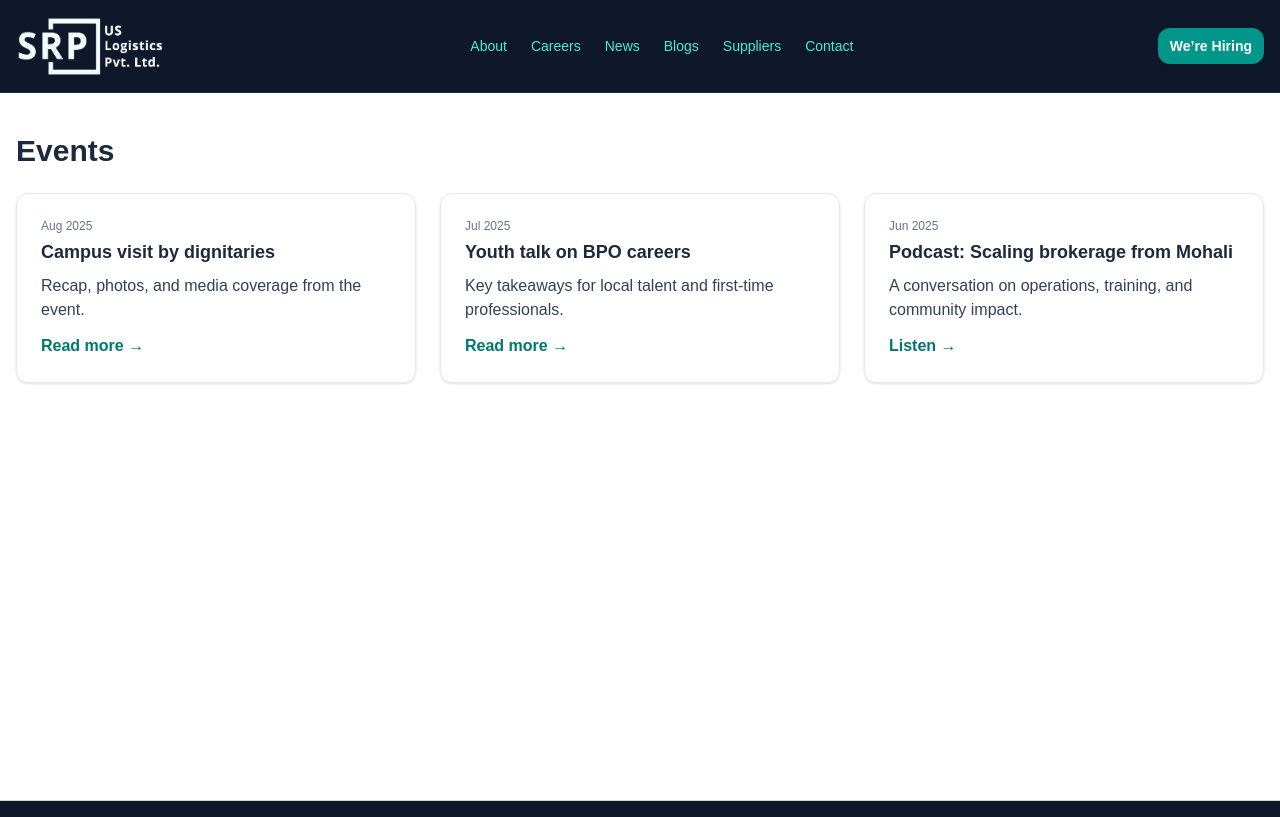
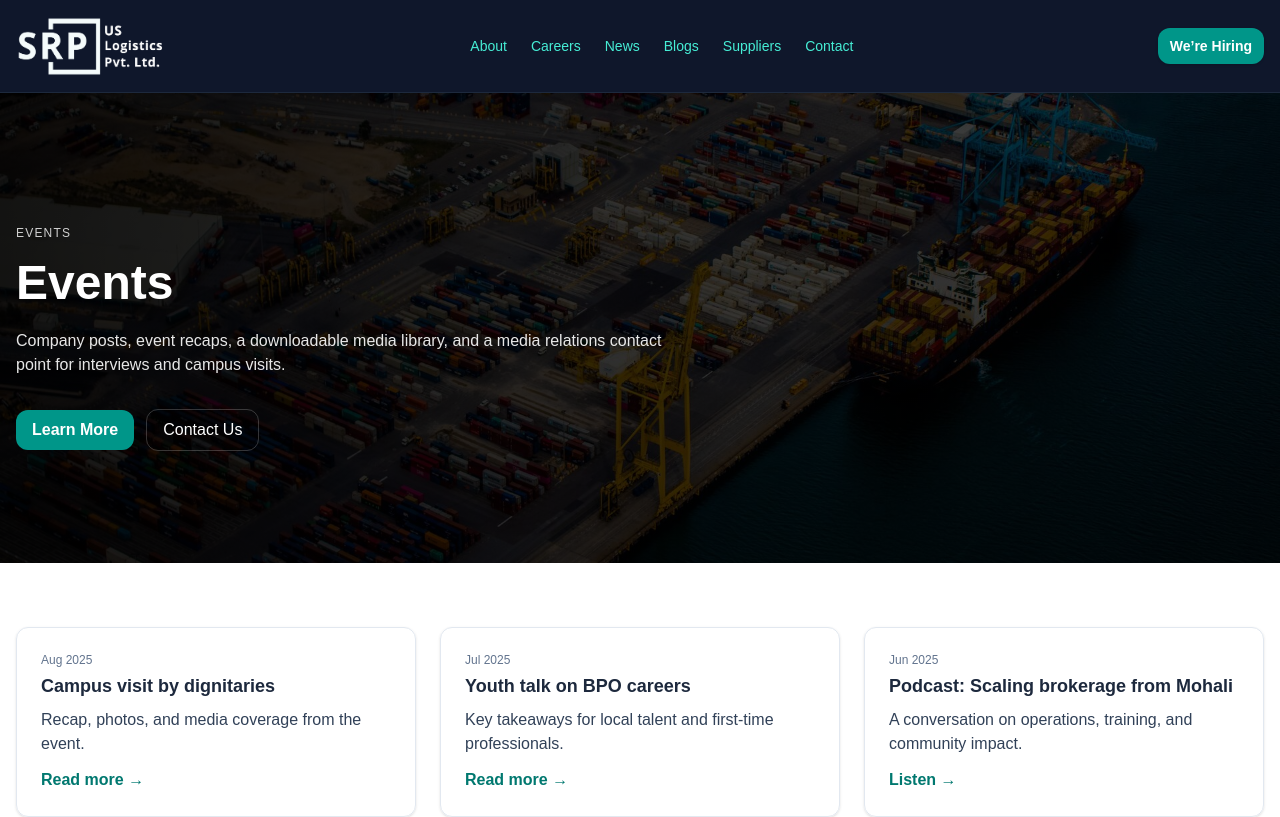
Before and after one commit to vivekinsonix/srp-india, a Next.js app: page /news/events in a window 1280 px wide. Shown: the top 817 px of the page. Built offline with nearby package versions, Linux system fonts and the light colour scheme.

Commit message:
Sub neader chnages

```diff
--- a/src/app/about/purpose/page.tsx
+++ b/src/app/about/purpose/page.tsx
@@ -58,7 +58,7 @@ export default function PurposeContent() {
       </div>
 
       {/* Topic Cards */}
-      <div className="grid grid-cols-2 gap-8">
+      <div className="grid grid-col-1 lg:grid-cols-2 gap-8">
         {topics.map(({ id, title, description }) => (
           <div
             key={id}
--- a/src/app/news/events/page.tsx
+++ b/src/app/news/events/page.tsx
@@ -2,6 +2,7 @@
 "use client";
 import Header from "../../header/page";
 import Footer from "../../footer/page";
+import HeroSection from "@/app/subheader/page";
 export default function EventsPage() {
   const events = [
     {
@@ -31,8 +32,17 @@ export default function EventsPage() {
     <>
       <div className="min-h-screen bg-white text-slate-800">
         <Header />
+        <HeroSection
+          backgroundImage="/hero-bg.jpg"
+          eyebrow="Events"
+          title="Events"
+          highlight=""
+          description="Company posts, event recaps, a downloadable media library, and a media relations contact point for interviews and campus visits."
+          primaryAction={{ label: "Learn More", href: "/about" }}
+          secondaryAction={{ label: "Contact Us", href: "/contact" }}
+        />
         <main className="container mx-auto max-w-7xl px-4 py-10">
-      <h1 className="text-3xl font-semibold">Events</h1>
+
 
           <div className="mt-6 grid gap-6 md:grid-cols-3">
             {events.map((e, idx) => (
--- a/src/app/news/post/page.tsx
+++ b/src/app/news/post/page.tsx
@@ -2,6 +2,7 @@
 "use client";
 import Header from "../../header/page";
 import Footer from "../../footer/page";
+import HeroSection from "@/app/subheader/page";
 export default function PostsPage() {
   const posts = [
     {
@@ -31,8 +32,17 @@ export default function PostsPage() {
     <>
       <div className="min-h-screen bg-white text-slate-800">
         <Header />
+        <HeroSection
+          backgroundImage="/hero-bg.jpg"
+          eyebrow="Posts"
+          title="Posts"
+          highlight=""
+          description="Company posts, event recaps, a downloadable media library, and a media relations contact point for interviews and campus visits."
+          primaryAction={{ label: "Learn More", href: "/about" }}
+          secondaryAction={{ label: "Contact Us", href: "/contact" }}
+        />
         <main className="container mx-auto max-w-7xl px-4 py-10">
-      <h1 className="text-3xl font-semibold">Posts</h1>
+
 
           <div className="mt-6 grid gap-6 md:grid-cols-3">
             {posts.map((post, idx) => (
```
Lines whose indentation alone changed are shown as unchanged.
